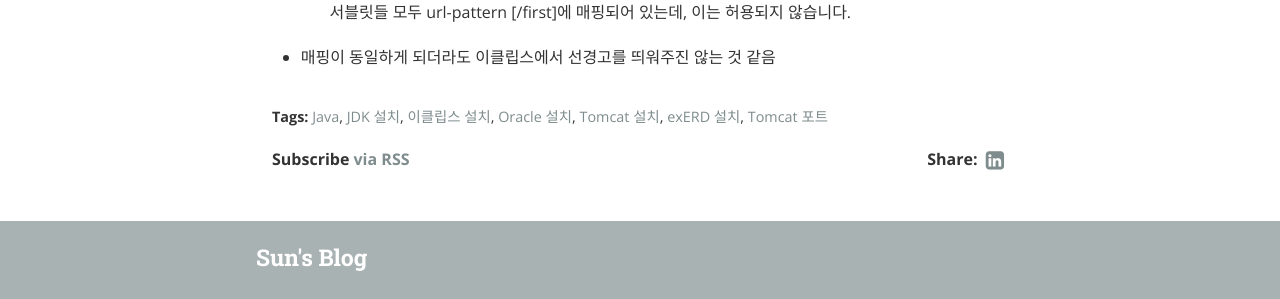
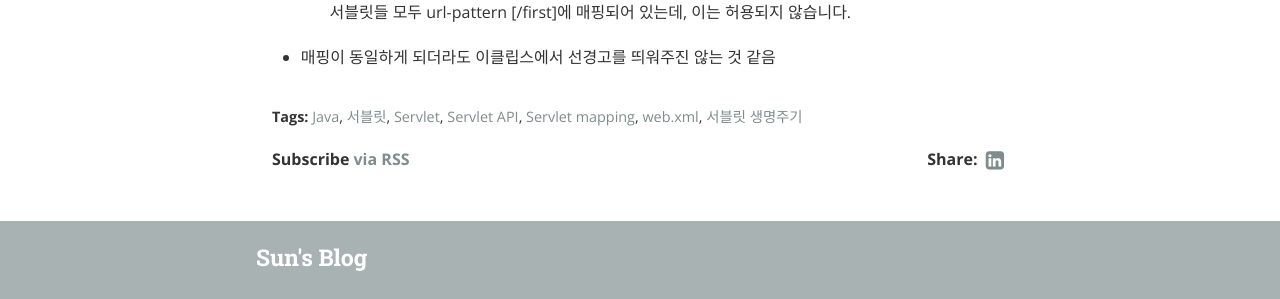
Before and after one commit to gptjs409/gptjs409.github.io, a Jekyll site: the page built from _posts/java/2019-10-23-start-servlet.md, in a window 1280 px wide and 900 px high, scrolled down 18281 px. Shown: the part 456-755 px from the top of the window. Built offline with Jekyll 4.4.1, drawn with Linux system fonts in a browser that asks for light colours; nearby versions of some CDN libraries.

Commit message:
Update 2019-10-23-start-servlet.md

```diff
--- a/_posts/java/2019-10-23-start-servlet.md
+++ b/_posts/java/2019-10-23-start-servlet.md
@@ -6,12 +6,12 @@ author: Choi HyeSun
 categories: java
 tags:
   - Java
-  - JDK 설치
-  - 이클립스 설치
-  - Oracle 설치
-  - Tomcat 설치
-  - exERD 설치
-  - Tomcat 포트
+  - 서블릿
+  - Servlet
+  - Servlet API
+  - Servlet mapping
+  - web.xml
+  - 서블릿 생명주기
 ---
 
 ## 서블릿(Servlet)이란?
```
